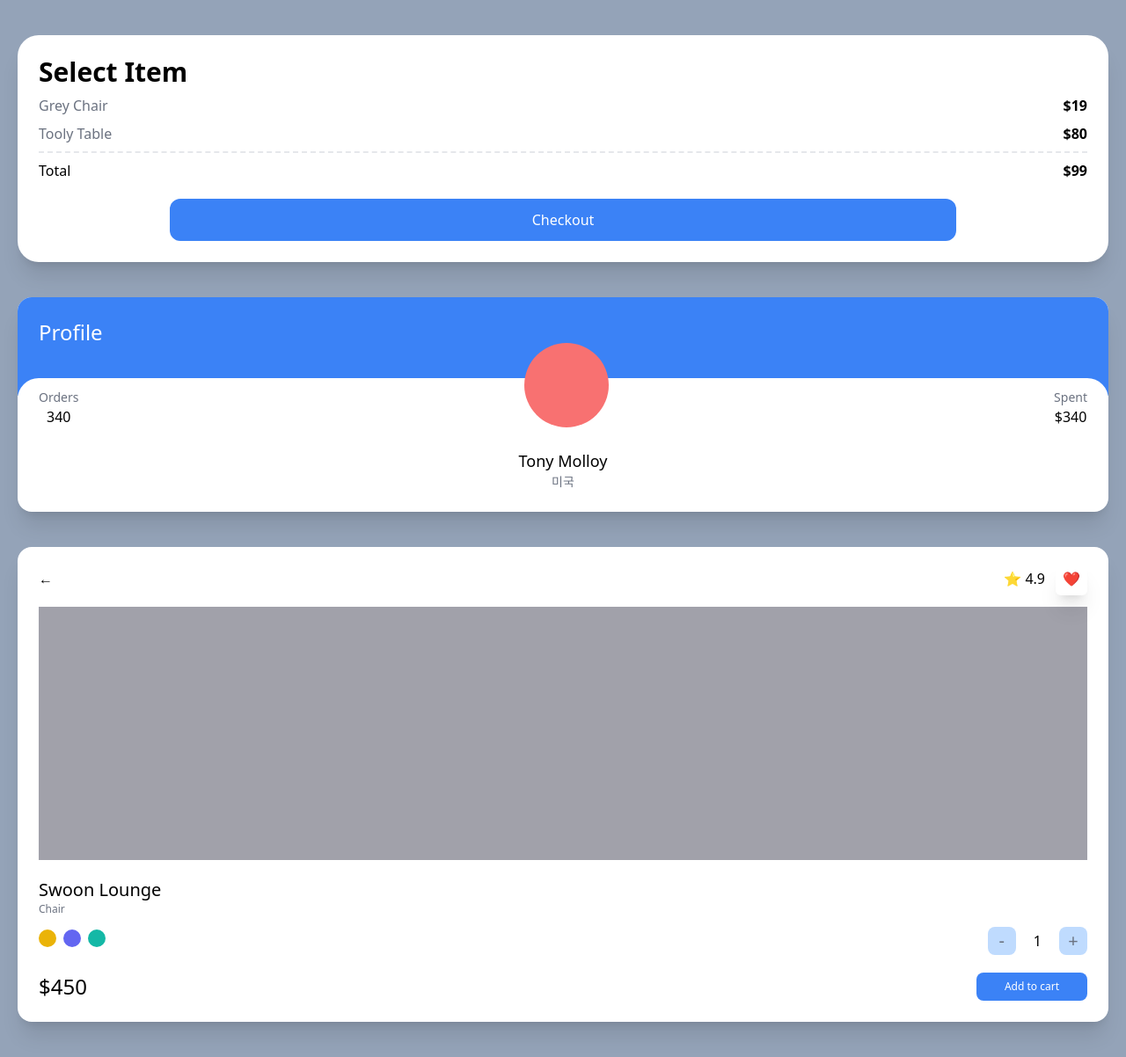
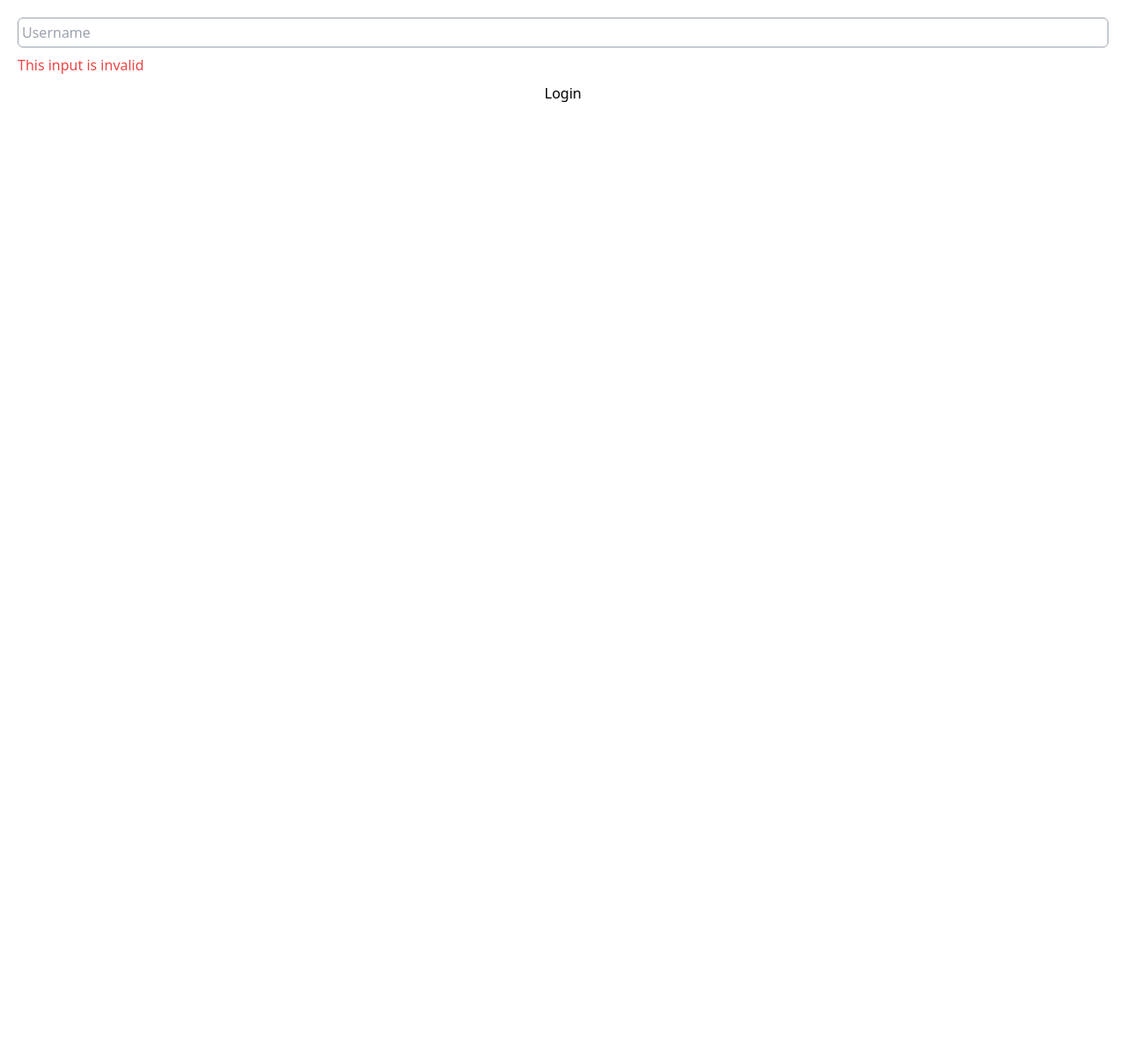
Before and after one commit to qnrjs42/carrot-market-nomadcoders, a Next.js app: page / in a window 1280 px wide. Shown: the whole page at 88% size. After the commit the page ends 800 px from the top, so only its background shows below. Built offline with nearby package versions, Linux system fonts and the light colour scheme.

Commit message:
#4-7. Modifiers for Forms

```diff
--- a/pages/index.tsx
+++ b/pages/index.tsx
@@ -1,105 +1,105 @@
 import type { NextPage } from 'next';
+
+// const Home: NextPage = () => {
+//   return (
+//     <div className='bg-slate-400 py-10 px-5 grid gap-10 min-h-screen'>
+//       <div className='bg-white p-6 rounded-3xl shadow-xl'>
+//         <span className='font-semibold text-3xl'>Select Item</span>
+//         <div className='flex justify-between my-2'>
+//           <span className='text-gray-500'>Grey Chair</span>
+//           <span className='font-semibold'>$19</span>
+//         </div>
+//         <div className='flex justify-between'>
+//           <span className='text-gray-500'>Tooly Table</span>
+//           <span className='font-semibold'>$80</span>
+//         </div>
+//         <div className='flex justify-between mt-2 pt-2 border-t-2 border-dashed'>
+//           <span>Total</span>
+//           <span className='font-semibold'>$99</span>
+//         </div>
+//         <button className='block mt-5 bg-blue-500 text-white p-3 text-center rounded-xl w-3/4 mx-auto hover:bg-teal-500 hover:text-black active:bg-yellow-500 focus:bg-red-500'>
+//           Checkout
+//         </button>
+//       </div>
+//       <div className='bg-white overflow-hidden rounded-2xl shadow-xl group'>
+//         <div className='bg-blue-500 p-6 pb-14'>
+//           <span className='text-white text-2xl'>Profile</span>
+//         </div>
+//         <div className='rounded-3xl p-6 bg-white relative -top-5'>
+//           <div className='flex relative -top-16 items-end justify-between'>
+//             <div className='flex flex-col items-center'>
+//               <span className='text-sm text-gray-500'>Orders</span>
+//               <span className='font-medium'>340</span>
+//             </div>
+//             <div className='h-24 w-24 bg-red-400 rounded-full group-hover:bg-red-300 transition-colors' />
+//             <div className='flex flex-col items-center'>
+//               <span className='text-sm text-gray-500'>Spent</span>
+//               <span className='font-medium'>$340</span>
+//             </div>
+//           </div>
+//           <div className='relative flex flex-col items-center -mt-10 -mb-5'>
+//             <span className='text-lg font-medium'>Tony Molloy</span>
+//             <span className='text-sm text-gray-500'>미국</span>
+//           </div>
+//         </div>
+//       </div>
+//       <div className='bg-white p-6 rounded-2xl shadow-xl'>
+//         <div className='flex mb-5 justify-between items-center'>
+//           <span>←</span>
+//           <div className='space-x-3'>
+//             <span>⭐️ 4.9</span>
+//             <span className='shadow-xl p-2 rounded-md'>❤️</span>
+//           </div>
+//         </div>
+//         <div className='bg-zinc-400 h-72 mb-5' />
+//         <div className='flex flex-col'>
+//           <span className='font-medium text-xl'>Swoon Lounge</span>
+//           <span className='text-xs text-gray-500'>Chair</span>
+//           <div className='mt-3 mb-5 flex justify-between items-center'>
+//             <div className='space-x-2'>
+//               <button className='w-5 h-5 rounded-full bg-yellow-500 focus:ring-2 ring-offset-2 ring-yellow-500 transition' />
+//               <button className='w-5 h-5 rounded-full bg-indigo-500 focus:ring-2 ring-offset-2 ring-indigo-500 transition' />
+//               <button className='w-5 h-5 rounded-full bg-teal-500 focus:ring-2 ring-offset-2 ring-teal-500 transition' />
+//             </div>
+//             <div className='flex items-center space-x-5'>
+//               <button className='rounded-lg bg-blue-200 flex justify-center items-center aspect-square w-8 text-xl text-gray-500'>
+//                 -
+//               </button>
+//               <span>1</span>
+//               <button className='rounded-lg bg-blue-200 flex justify-center items-center aspect-square w-8 text-xl text-gray-500'>
+//                 +
+//               </button>
+//             </div>
+//           </div>
+//           <div className='flex justify-between items-center'>
+//             <span className='font-medium text-2xl'>$450</span>
+//             <button className='bg-blue-500 py-2 px-8 text-center text-xs text-white rounded-lg'>
+//               Add to cart
+//             </button>
+//           </div>
+//         </div>
+//       </div>
+//     </div>
+//   );
+// };
 
 const Home: NextPage = () => {
   return (
-    <div className='bg-slate-400 py-10 px-5 grid gap-10 min-h-screen'>
-      <div className='bg-white p-6 rounded-3xl shadow-xl'>
-        <span className='font-semibold text-3xl'>Select Item</span>
-        <div className='flex justify-between my-2'>
-          <span className='text-gray-500'>Grey Chair</span>
-          <span className='font-semibold'>$19</span>
-        </div>
-        <div className='flex justify-between'>
-          <span className='text-gray-500'>Tooly Table</span>
-          <span className='font-semibold'>$80</span>
-        </div>
-        <div className='flex justify-between mt-2 pt-2 border-t-2 border-dashed'>
-          <span>Total</span>
-          <span className='font-semibold'>$99</span>
-        </div>
-        <button className='block mt-5 bg-blue-500 text-white p-3 text-center rounded-xl w-3/4 mx-auto hover:bg-teal-500 hover:text-black active:bg-yellow-500 focus:bg-red-500'>
-          Checkout
-        </button>
-      </div>
-      <div className='bg-white overflow-hidden rounded-2xl shadow-xl group'>
-        <div className='bg-blue-500 p-6 pb-14'>
-          <span className='text-white text-2xl'>Profile</span>
-        </div>
-        <div className='rounded-3xl p-6 bg-white relative -top-5'>
-          <div className='flex relative -top-16 items-end justify-between'>
-            <div className='flex flex-col items-center'>
-              <span className='text-sm text-gray-500'>Orders</span>
-              <span className='font-medium'>340</span>
-            </div>
-            <div className='h-24 w-24 bg-red-400 rounded-full group-hover:bg-red-300 transition-colors' />
-            <div className='flex flex-col items-center'>
-              <span className='text-sm text-gray-500'>Spent</span>
-              <span className='font-medium'>$340</span>
-            </div>
-          </div>
-          <div className='relative flex flex-col items-center -mt-10 -mb-5'>
-            <span className='text-lg font-medium'>Tony Molloy</span>
-            <span className='text-sm text-gray-500'>미국</span>
-          </div>
-        </div>
-      </div>
-      <div className='bg-white p-6 rounded-2xl shadow-xl'>
-        <div className='flex mb-5 justify-between items-center'>
-          <span>←</span>
-          <div className='space-x-3'>
-            <span>⭐️ 4.9</span>
-            <span className='shadow-xl p-2 rounded-md'>❤️</span>
-          </div>
-        </div>
-        <div className='bg-zinc-400 h-72 mb-5' />
-        <div className='flex flex-col'>
-          <span className='font-medium text-xl'>Swoon Lounge</span>
-          <span className='text-xs text-gray-500'>Chair</span>
-          <div className='mt-3 mb-5 flex justify-between items-center'>
-            <div className='space-x-2'>
-              <button className='w-5 h-5 rounded-full bg-yellow-500 focus:ring-2 ring-offset-2 ring-yellow-500 transition' />
-              <button className='w-5 h-5 rounded-full bg-indigo-500 focus:ring-2 ring-offset-2 ring-indigo-500 transition' />
-              <button className='w-5 h-5 rounded-full bg-teal-500 focus:ring-2 ring-offset-2 ring-teal-500 transition' />
-            </div>
-            <div className='flex items-center space-x-5'>
-              <button className='rounded-lg bg-blue-200 flex justify-center items-center aspect-square w-8 text-xl text-gray-500'>
-                -
-              </button>
-              <span>1</span>
-              <button className='rounded-lg bg-blue-200 flex justify-center items-center aspect-square w-8 text-xl text-gray-500'>
-                +
-              </button>
-            </div>
-          </div>
-          <div className='flex justify-between items-center'>
-            <span className='font-medium text-2xl'>$450</span>
-            <button className='bg-blue-500 py-2 px-8 text-center text-xs text-white rounded-lg'>
-              Add to cart
-            </button>
-          </div>
-        </div>
-      </div>
-    </div>
+    <form className='flex flex-col space-y-2 p-5'>
+      <input
+        type='text'
+        required
+        placeholder='Username'
+        className='border p-1 peer border-gray-400 rounded-md'
+      />
+      <span className='hidden peer-invalid:block peer-invalid:text-red-500'>
+        This input is invalid
+      </span>
+      <span className='hidden peer-valid:block peer-valid:text-teal-500'>Awesome Username</span>
+      {/* <input type='password' required placeholder='Password' /> */}
+      <input type='submit' value='Login' className='bg-white' />
+    </form>
   );
 };
 
-// const Home: NextPage = () => {
-//   return (
-//     <form className='flex flex-col space-y-2 p-5'>
-//       <input
-//         type='text'
-//         required
-//         placeholder='Username'
-//         className='border p-1 peer border-gray-400 rounded-md'
-//       />
-//       <span className='hidden peer-invalid:block peer-invalid:text-red-500'>
-//         This input is invalid
-//       </span>
-//       <span className='hidden peer-valid:block peer-valid:text-teal-500'>Awesome Username</span>
-//       {/* <input type='password' required placeholder='Password' /> */}
-//       <input type='submit' value='Login' className='bg-white' />
-//     </form>
-//   );
-// };
-
 export default Home;
```
